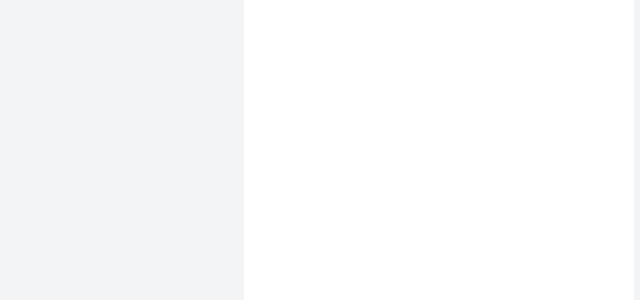
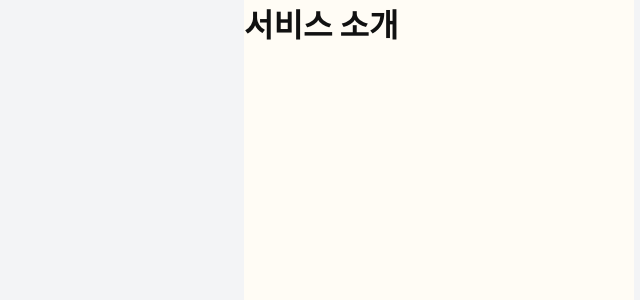
Before and after one commit to Line4Hackathon-JjongGeut/FE, a React (Vite) app: page /intro in a window 1280 px wide. Before the commit this address had no page. Shown: the top 300 px of the page, without its empty margins (201-841 px from the left). Built offline with nearby package versions, Linux system fonts and the light colour scheme.

Commit message:
feat: 회원가입 라우트 및 페이지 생성

```diff
--- a/src/App.jsx
+++ b/src/App.jsx
@@ -10,17 +10,30 @@ import VolunteerDetail from "../src/pages/Shelters/VolunteerDetail.jsx";
 import Apply from "../src/pages/Volunteer/Apply.jsx";
 import Complete from "../src/pages/Volunteer/Complete.jsx";
 import ActivityDetail from "../src/pages/Activities/ActivityDetail.jsx";
+import Intro from "../src/pages/Auth/Intro.jsx";
+import Login from "../src/pages/Auth/Login.jsx";
+import SignupType from "../src/pages/Auth/SignupType.jsx";
+import SignupForm from "../src/pages/Auth/SignupForm.jsx";
+import SignupComplete from "../src/pages/Auth/SignupComplete.jsx";
 
 function App() {
   return (
     <BrowserRouter>
       <Routes>
         <Route path="/search" element={<Search />} />
-        <Route path="/shelters/volunteer/:postId" element={<VolunteerDetail />} />
+        <Route
+          path="/shelters/volunteer/:postId"
+          element={<VolunteerDetail />}
+        />
         <Route path="/shelters/:shelterId" element={<ShelterDetail />} />
         <Route path="/volunteer/apply/:postId" element={<Apply />} />
         <Route path="/volunteer/complete" element={<Complete />} />
         <Route path="/activities/:activityId" element={<ActivityDetail />} />
+        <Route path="/intro" element={<Intro />} />
+        <Route path="/login" element={<Login />} />
+        <Route path="/signup" element={<SignupType />} />
+        <Route path="/signup/form" element={<SignupForm />} />
+        <Route path="/signup/complete" element={<SignupComplete />} />
         <Route element={<RootLayout />}>
           <Route path="/" element={<Home />} />
           <Route path="/map" element={<Map />} />
--- /dev/null
+++ b/src/pages/Auth/Intro.jsx
@@ -0,0 +1,17 @@
+import styled from "styled-components";
+
+/* 서비스 소개 화면 */
+export default function Intro() {
+  return (
+    <Screen>
+      <h1>서비스 소개</h1>
+    </Screen>
+  );
+}
+
+const Screen = styled.div`
+  display: flex;
+  flex-direction: column;
+  min-height: 100dvh;
+  background-color: #FFFCF5;
+`;
--- /dev/null
+++ b/src/pages/Auth/Login.jsx
@@ -0,0 +1,17 @@
+import styled from "styled-components";
+
+/* 로그인 화면 */
+export default function Login() {
+  return (
+    <Screen>
+      <h1>로그인</h1>
+    </Screen>
+  );
+}
+
+const Screen = styled.div`
+  display: flex;
+  flex-direction: column;
+  min-height: 100dvh;
+  background-color: #FFF;
+`;
--- /dev/null
+++ b/src/pages/Auth/SignupComplete.jsx
@@ -0,0 +1,17 @@
+import styled from "styled-components";
+
+/* 회원가입 완료 화면 */
+export default function SignupComplete() {
+  return (
+    <Screen>
+      <h1>회원가입 완료</h1>
+    </Screen>
+  );
+}
+
+const Screen = styled.div`
+  display: flex;
+  flex-direction: column;
+  min-height: 100dvh;
+  background-color: #FFFCF5;
+`;
--- /dev/null
+++ b/src/pages/Auth/SignupForm.jsx
@@ -0,0 +1,17 @@
+import styled from "styled-components";
+
+/* 일반 사용자 회원가입 화면 */
+export default function SignupForm() {
+  return (
+    <Screen>
+      <h1>사용자 회원가입</h1>
+    </Screen>
+  );
+}
+
+const Screen = styled.div`
+  display: flex;
+  flex-direction: column;
+  min-height: 100dvh;
+  background-color: #FFF;
+`;
--- /dev/null
+++ b/src/pages/Auth/SignupType.jsx
@@ -0,0 +1,17 @@
+import styled from "styled-components";
+
+/* 사용자 유형 선택 화면 */
+export default function SignupType() {
+  return (
+    <Screen>
+      <h1>사용자 유형 선택</h1>
+    </Screen>
+  );
+}
+
+const Screen = styled.div`
+  display: flex;
+  flex-direction: column;
+  min-height: 100dvh;
+  background-color: #FFF;
+`;
```
Also changed, not shown: 1 other file (tests, documents, lock files or other folders).
